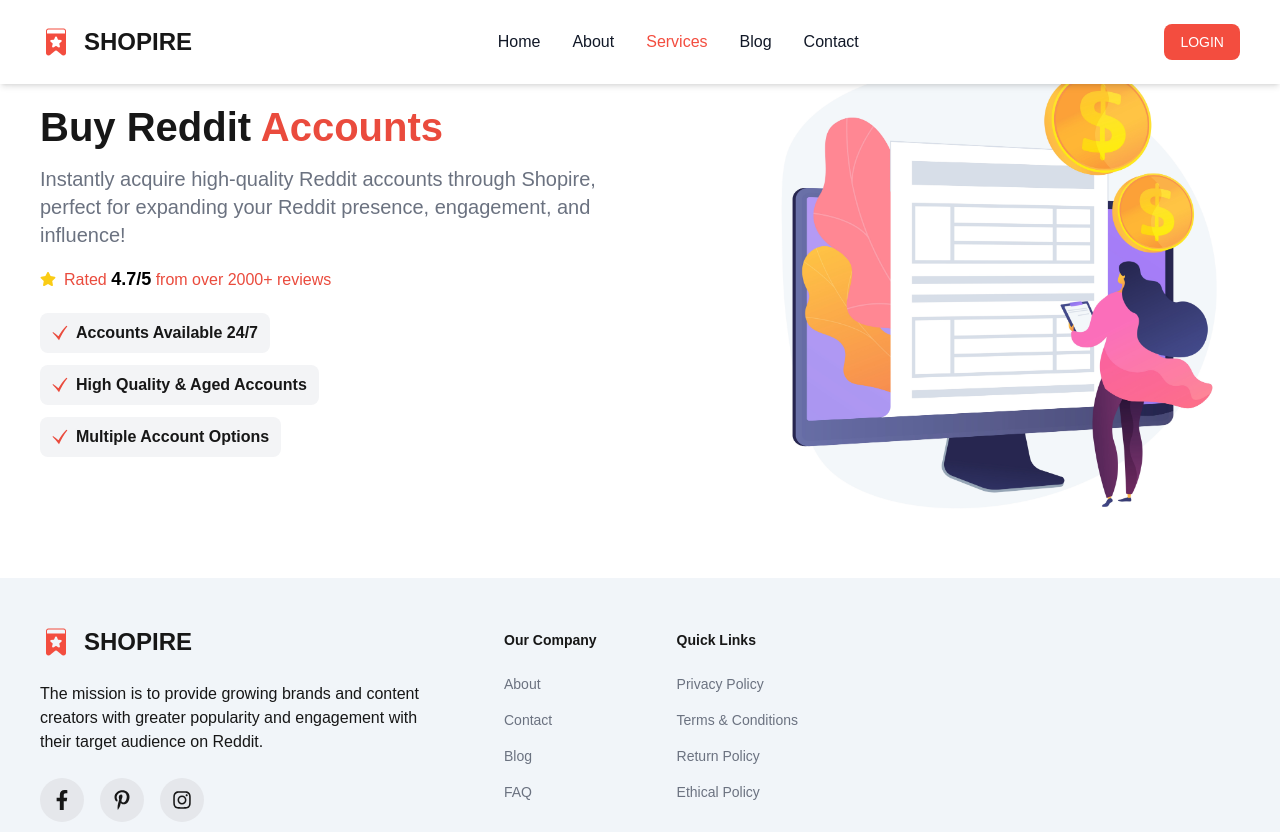
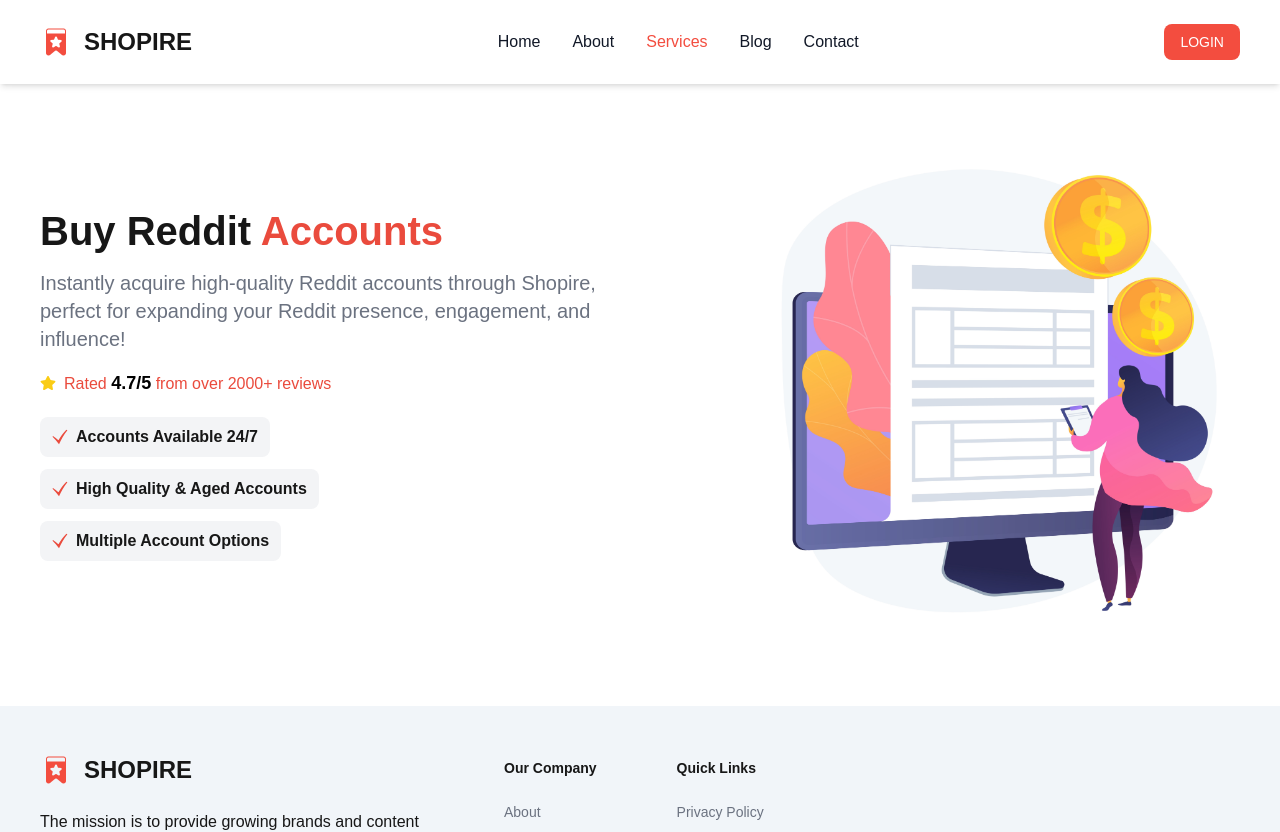
Before and after one commit to SumiyaMim/shopire-website-nextjs, a Next.js app: page / in a window 1280 px wide. Shown: the top 832 px of the page. Built offline with nearby package versions, Linux system fonts and the light colour scheme.

Commit message:
design banner

```diff
--- a/src/components/Banner.jsx
+++ b/src/components/Banner.jsx
@@ -4,7 +4,7 @@ import { GiCheckMark } from "react-icons/gi";
 
 const Banner = () => {
   return (
-    <div className='max-w-screen-xl mx-auto px-6 md:px-10 py-10'>
+    <div className='max-w-screen-xl mx-auto px-6 md:px-10 pt-36 pb-16'>
       <div className='flex flex-col md:flex-row md:items-center gap-8 lg:gap-0'>
         <div className='md:w-1/2 lg:w-3/5'>
             <div className='lg:w-4/5'>
```
